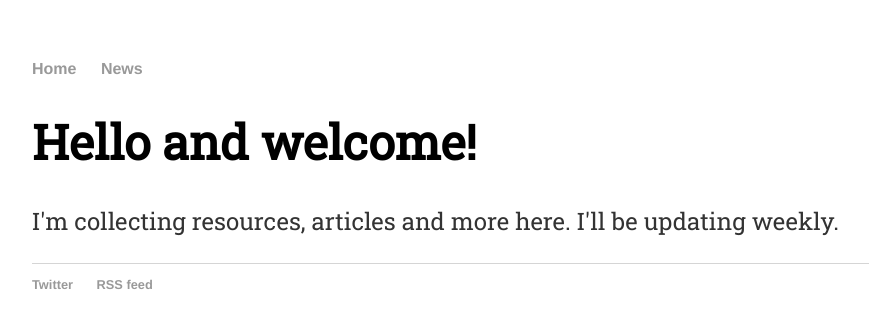
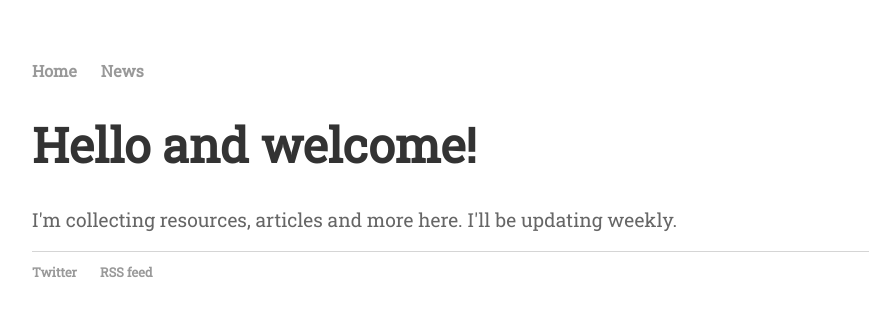
Before and after one commit to aperala/littlecanary.github.io, a Jekyll site: the page built from index.html, in a window 1280 px wide. Shown: the top 328 px of the page, without its empty margins (160-1029 px from the left). Built offline with Jekyll 4.4.1, drawn with Linux system fonts in a browser that asks for light colours.

Commit message:
Update main.css

```diff
--- a/css/main.css
+++ b/css/main.css
@@ -1,10 +1,9 @@
 body {
     margin: 60px auto;
     width: 70%;
-    font-family: 'Roboto Slab', serif;
+    font-family:'Roboto Slab', 'Serif';
 }
 nav ul, footer ul {
-    font-family: 'Helvetica', sans-serif;
     padding: 0px;
     list-style: none;
     font-weight: bold;
@@ -22,12 +21,20 @@ a:hover {
 }
 h1 {
     font-size: 3em;
-    font-family:'Roboto Slab', 'Serif';
+    color: #333;
 }
+h4.org {
+    font-size: 1.3em;
+}
+
+.org, .org > a {
+    color: #00A9E0;
+}
+
 p {
-    font-size: 1.5em;
-    line-height: 1.4em;
-    color: #333;
+    font-size: 1.2em;
+    line-height: 1.2em;
+    color: #666;
 }
 footer {
     border-top: 1px solid #d5d5d5;
@@ -36,9 +43,12 @@ footer {
 
 ul.posts {
     margin: 20px auto 40px;
-    font-size: 1.5em;
 }
 
 ul.posts li {
     list-style: none;
 }
+
+.headline {
+    color: #000;
+}
```
